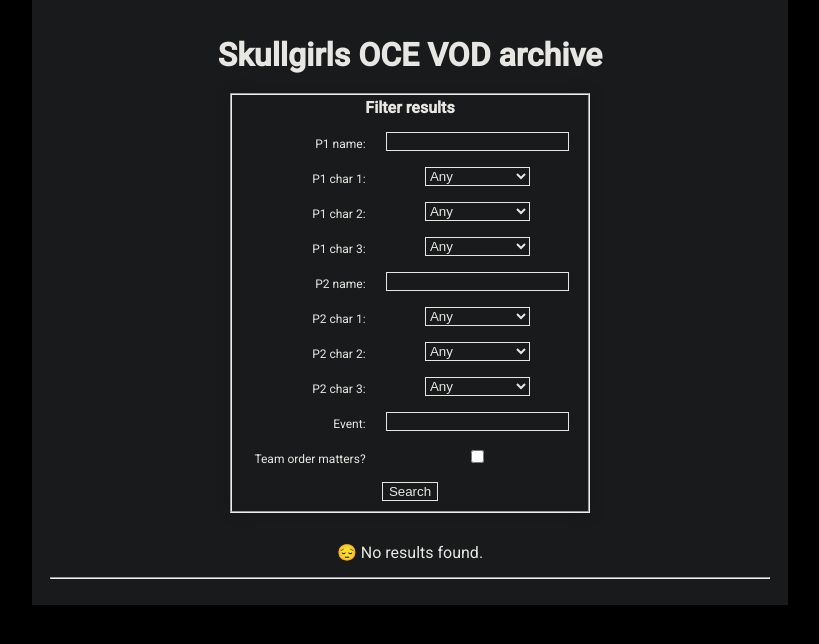
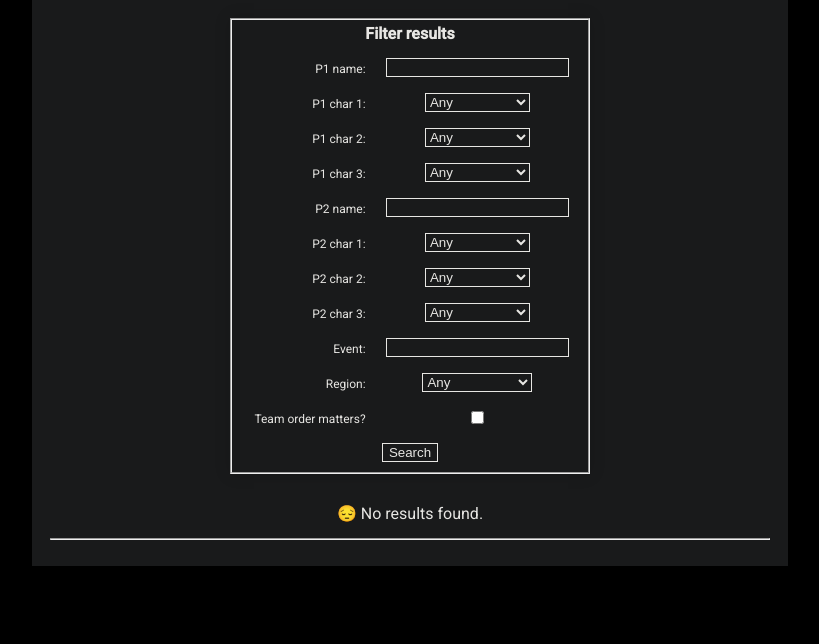
Before and after one commit to hugh-braico/slowtrainroll.in, a Django app: page / in a window 1280 px wide. Shown: the part 62-706 px from the top of the page, without its empty margins (230-1049 px from the left). Run offline with Django 3.2, Linux system fonts and the light colour scheme; data that the repository does not hold is empty; style sheets or scripts are compiled from the project's sources.

Commit message:
feat: add region filter

```diff
--- a/viewer/forms.py
+++ b/viewer/forms.py
@@ -10,6 +10,7 @@
     character_filters = [("Any", "Any")] + character_choices
     # Don't allow the user to select "None" for the first character
     first_character_filters = character_filters[:]
+    region_filters = [("Any", "Any")] + [(r,r) for r in region_list]
     first_character_filters.remove(("N", "None"))
     p1name    = forms.CharField(label='P1 name', required=False, max_length=32)
     p1char1   = forms.ChoiceField(label='P1 char 1', required=False, choices=first_character_filters)
@@ -20,6 +21,7 @@
     p2char2   = forms.ChoiceField(label='P2 char 2', required=False, choices=character_filters)
     p2char3   = forms.ChoiceField(label='P2 char 3', required=False, choices=character_filters)
     event     = forms.CharField(label='Event', required=False, max_length=64)
+    region    = forms.ChoiceField(label='Region', required=False, choices=region_filters)
     teamorder = forms.BooleanField(label='Team order matters?', required=False)
 
     # Validate data
@@ -49,6 +51,7 @@
     ("p2char2", "Any"),
     ("p2char3", "Any"),
     ("event", ""),
+    ("region", "Any"),
     ("teamorder", False)
 ]
 
--- a/viewer/templates/viewer/about.html
+++ b/viewer/templates/viewer/about.html
@@ -2,7 +2,7 @@
 {% include "viewer/head.html" %}
   <div class="content">
     <div style="text-align: left;">
-    <p>slowtrainroll.in is a VOD database for Skullgirls Oceania, inspired by tunawithbacon.
+    <p>slowtrainroll.in is a VOD database inspired by tunawithbacon.
     It serves as a stop-gap solution while TWB is undergoing a rewrite.</p>
 
     <div>
--- a/viewer/templates/viewer/index.html
+++ b/viewer/templates/viewer/index.html
@@ -9,7 +9,6 @@
 {% load render_vod_row %}
 {% include "viewer/head.html" %}
 <div class="content">
-    <h1>Skullgirls OCE VOD archive</h1>
     <form action="{% url 'viewer:index' %}" method="get">
     <fieldset>
       <strong>Filter results</strong>
--- a/viewer/views.py
+++ b/viewer/views.py
@@ -66,7 +66,13 @@
 
     # Filter event
     event = filter_dict.get('event', "")
-    vods = vods.filter(event__icontains=event)
+    if event != '':
+        vods = vods.filter(event__icontains=event)
+
+    # Filter region
+    region = filter_dict.get('region', "")
+    if region not in ['', 'Any']:
+        vods = vods.filter(region__icontains=region)
 
     # If you want to add more filters (region, version, etc),
     # do it here before it gets complicated!
```
